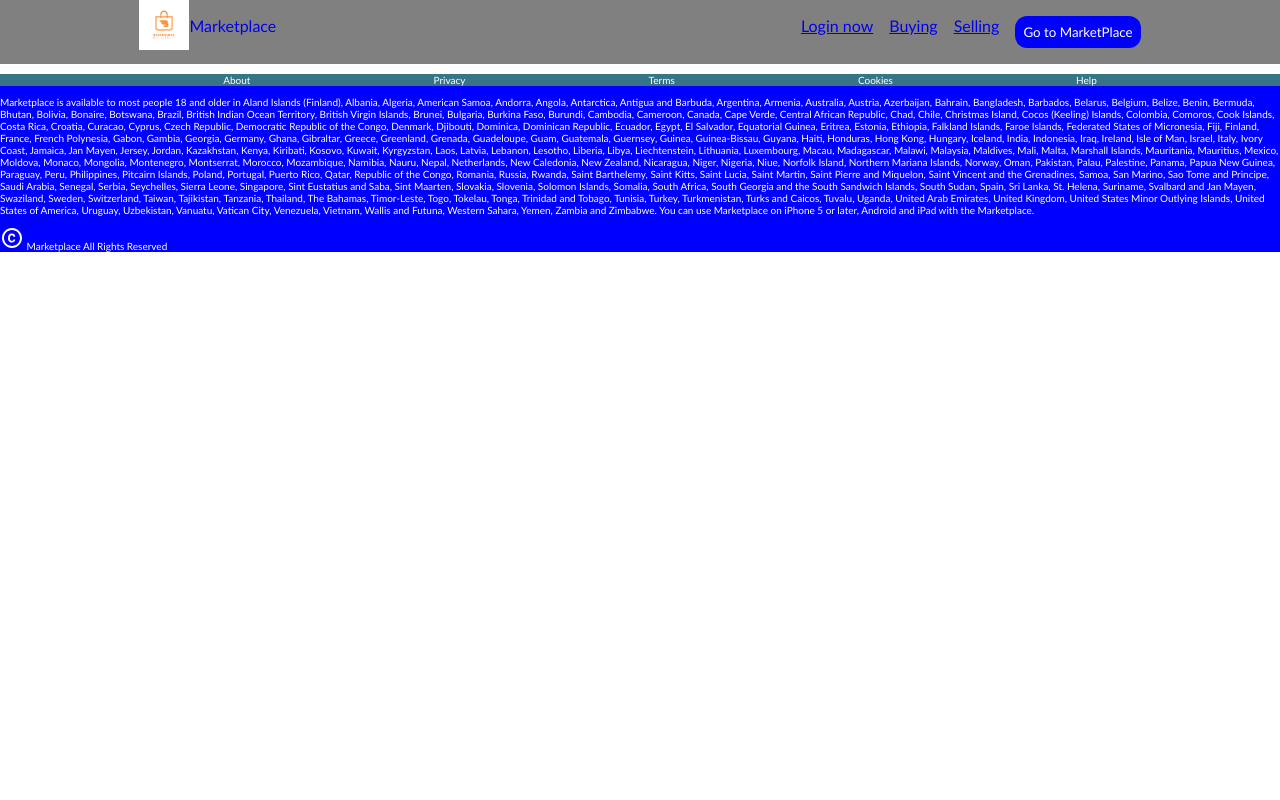
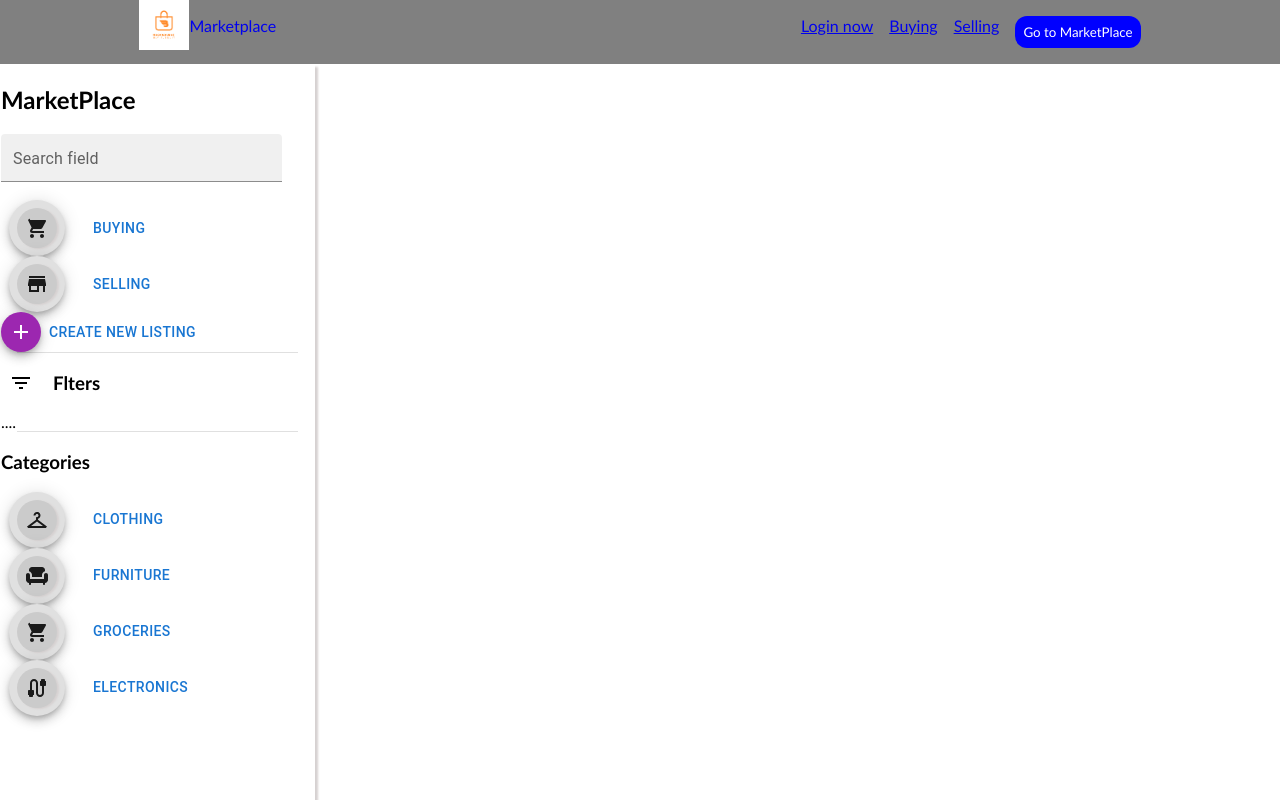
Before and after one commit to pedroOrvalho/Marketplace-Fullstack-App, a React (Create React App) app in the folder client/: page /market in a window 1280 px wide. Shown: the top 800 px of the page. Built offline with nearby package versions, Linux system fonts and the light colour scheme; no server answers.

Commit message:
fixed footer overlap

```diff
--- a/client/src/App.css
+++ b/client/src/App.css
@@ -26,18 +26,20 @@
 }
 
 .side-bar {
-  width: 25%;
+  width: 100%;
   height: 100vh;
   border-radius: 1px solid black;
   border: 1px solid rgb(255, 255, 255);
   box-shadow: 3px 3px 2px rgb(214, 209, 209);
-  position: fixed;
+  position:relative ;
 }
 
 .sidebar-item-div {
   display: flex;
   gap: 20px;
+  justify-content: left;
   align-items: center;
+  margin-left: 8px;
 }
 
 .logo {
@@ -287,26 +289,20 @@
   height: 100vh;
   width: 90%;
   background-color: rgb(254, 254, 253);
-  border-radius: 1px solid black;
-  border: 1px solid rgb(255, 255, 255);
+  border: 1px solid rgb(242, 235, 235);
   box-shadow: 1px 1px 1px 4px rgb(214, 209, 209);
 }
-.sidebar {
-  grid-area: sidebar;
-}
-.product {
-  grid-area: product;
-}
+
 
 .market-div {
   display: grid;
-  grid-template-areas:
-    "sidebar  sidebar product product product product"
-    "sidebar sidebar product product product product"
-    "sidebar sidebar product product product product";
+  grid-template-columns: repeat(4, 1fr);
+  grid-auto-rows: repeat(4);
   gap: 10px;
 }
-
-.addlistings {
-  margin: 0 auto;
+.sidebar {
+ grid-column:1 ;
 }
+.product {
+ grid-column: 2/4 ;
+}
--- a/client/src/App.tsx
+++ b/client/src/App.tsx
@@ -19,7 +19,8 @@ function App() {
         <Route path="/login" element={<Login />} />
         <Route path="/buying" element={<Buying />} />
         <Route path="/selling" element={<Selling />} />
-        <Route path="/marketplace" element={<Market />} />
+        <Route path="/market" element={<Market />} />
+        ..
       </Routes>
       <Footer />
     </div>
--- a/client/src/components/navBar/NavBar.tsx
+++ b/client/src/components/navBar/NavBar.tsx
@@ -27,7 +27,7 @@ export default function Navbar() {
           <Link to="/selling">
             <li>Selling</li>
           </Link>
-          <Link to="/marketplace">
+          <Link to="/market">
             <li>
               <button className="btn">Go to MarketPlace</button>
             </li>
--- a/client/src/pages/Registration/login.tsx
+++ b/client/src/pages/Registration/login.tsx
@@ -162,6 +162,12 @@ export default function Signup() {
           </Paper>
         </Box>
       )}
+      <Button style={{display:"flex", gap:"10px"}}>
+        <h1>
+          <strong>G</strong>
+        </h1>
+        <p>Continue with gmail</p>
+      </Button>
     </div>
   );
 }
--- a/client/src/pages/home/HomeCarrousel.tsx
+++ b/client/src/pages/home/HomeCarrousel.tsx
@@ -1,5 +1,5 @@
 import "react-responsive-carousel/lib/styles/carousel.min.css";
-import { Carousel } from "react-responsive-carousel";
+import  {Carousel}  from "react-responsive-carousel";
 
 import market from "../../images/market.jpg"
 import people from "../../images/people.jpg"
--- a/client/src/pages/marketplace/market.tsx
+++ b/client/src/pages/marketplace/market.tsx
@@ -1,4 +1,4 @@
-import { Routes, Route } from "react-router-dom";
+import { Route, Routes } from "react-router-dom";
 
 import Sidebar from "./sidebar";
 import ProductList from "./products";
@@ -8,24 +8,10 @@ export default function Market() {
   return (
     <div className="market-div">
       <Sidebar />
+      <Routes>
 
-      <Routes>
-        <Route
-          path="/products"
-          element={
-            <div className="product">
-              <ProductList />
-            </div>
-          }
-        />
-        <Route
-          path="/store"
-          element={
-            <div className="product">
-              <UserStore />
-            </div>
-          }
-        />
+        <Route path="/market/products" element={<ProductList />} />
+        <Route path="/market/store" element={<UserStore />} />
       </Routes>
     </div>
   );
--- a/client/src/pages/marketplace/products.tsx
+++ b/client/src/pages/marketplace/products.tsx
@@ -1,5 +1,9 @@
+import React from "react";
+
 export default function ProductList() {
-    return <div className="product-div">
-      <h3>Products</h3>
-  </div>;
+  return (
+    <div className="product-div , product">
+      <h3>ProductList</h3>
+    </div>
+  );
 }
--- a/client/src/pages/marketplace/store.tsx
+++ b/client/src/pages/marketplace/store.tsx
@@ -2,9 +2,10 @@ import {Paper, Button} from "@mui/material/"
 import Fab from "@mui/material/Fab/Fab";
 import AddIcon from "@mui/icons-material/Add";
 
+
 export default function UserStore() {
     return (
-      <div className="product-div">
+      <div className="product-div product">
         <h3>My Store</h3>
 
         <Paper className="addlistings">
```
